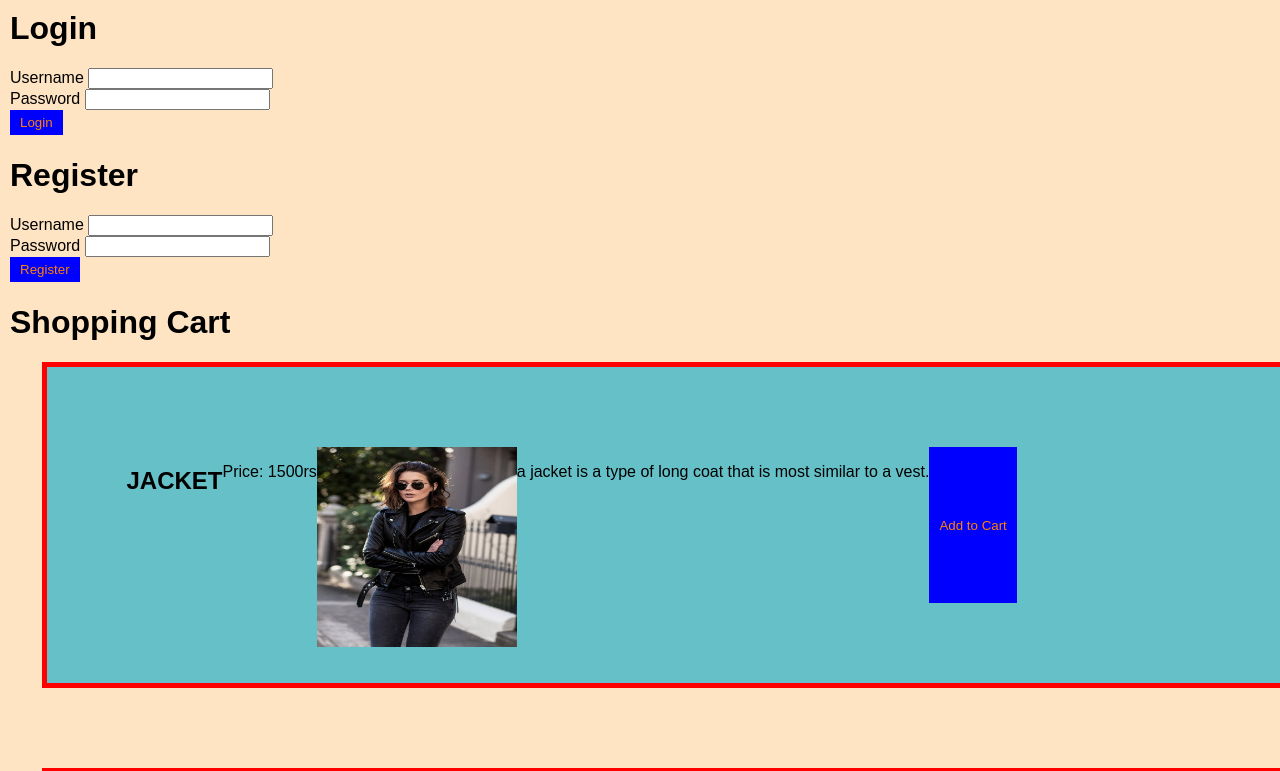
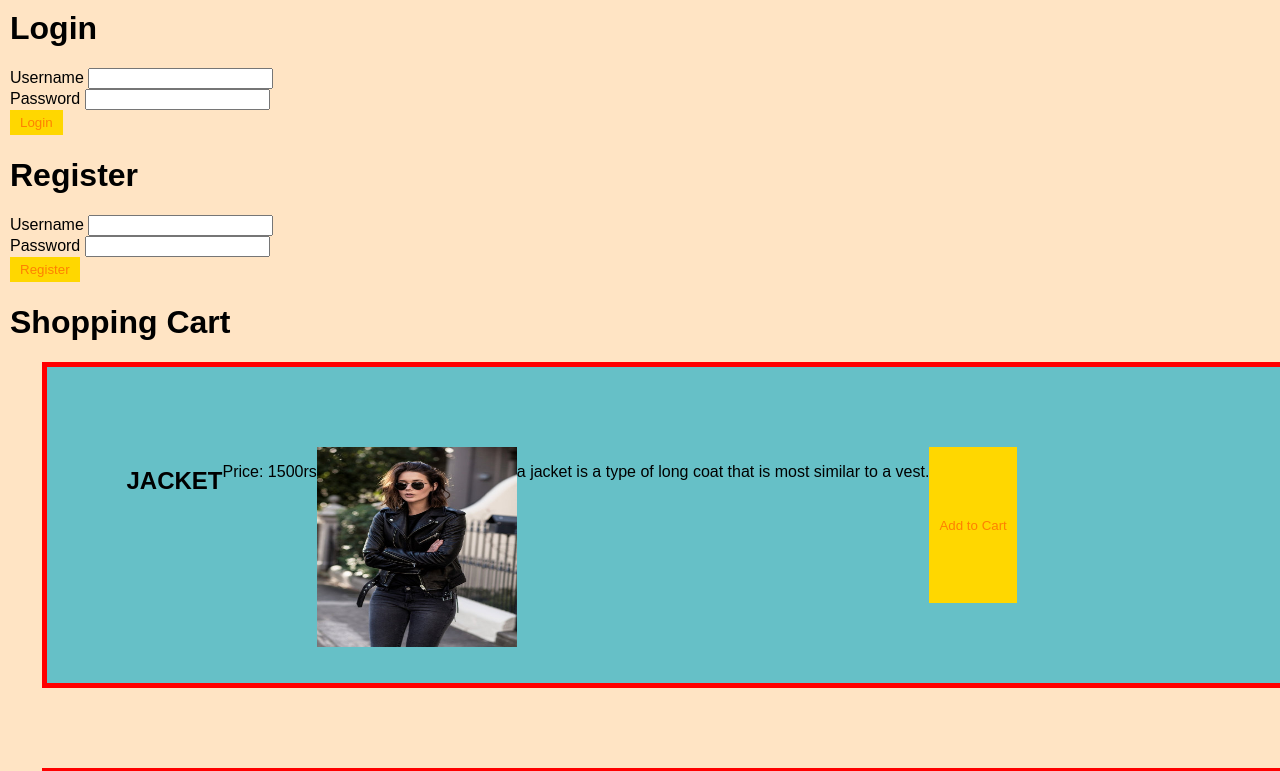
Before and after one commit to Neelima677/Login-Registration, a plain HTML site: page index.html in a window 1280 px wide. Shown: the top 771 px of the page. Drawn offline with Linux system fonts and the light colour scheme; files whose address does not match are found by name.

Commit message:
Update styles.css

```diff
--- a/styles.css
+++ b/styles.css
@@ -29,7 +29,7 @@ body {
 }
 
 button {
-    background-color: #0000FF;
+    background-color: #FFD700;
     color: #FF8000;
     border: none;
     padding: 5px 10px;
```
